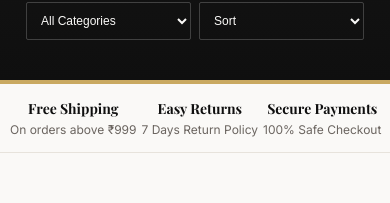
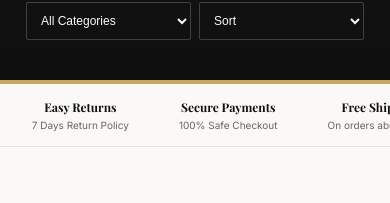
Before and after one commit to Sam-world555/Regal-Choice, a React (Vite) app in the folder frontend/: page / in a window 390 px wide. Shown: the part 379-582 px from the top of the page. Built offline with nearby package versions, Linux system fonts and the light colour scheme; no server answers.

Commit message:
Marquee animation fixed

```diff
--- a/frontend/src/App.css
+++ b/frontend/src/App.css
@@ -211,28 +211,32 @@ body {
   padding: 0 40px;
 }
 
-/* ---------- Trust Strip (Clean & Centered) ---------- */
+/* ---------- Trust Strip (Marquee Animation Fixed) ---------- */
 .trust-strip-wrapper {
   width: 100%;
+  overflow: hidden;
   border-bottom: 1px solid var(--line);
   margin-bottom: 40px;
   padding: 20px 0;
+  background: var(--paper);
 }
 
 .trust-strip {
   display: flex;
-  justify-content: space-evenly; /* Items ko barabar space dega */
-  align-items: center;
-  width: 100%;
-  max-width: 1000px; /* PC par zyada failne nahi dega */
-  margin: 0 auto;
+  width: max-content;
+  animation: marquee 20s linear infinite;
+}
+
+.trust-strip:hover {
+  animation-play-state: paused; /* Mouse le jao toh ruk jaye */
 }
 
 .trust-item {
   display: flex;
   flex-direction: column;
   align-items: center;
-  text-align: center;
+  justify-content: center;
+  margin-right: 100px; /* Gap between items */
   white-space: nowrap;
 }
 
@@ -246,6 +250,12 @@ body {
 .trust-item span {
   font-size: 12px;
   color: var(--muted);
+}
+
+/* Loop Animation */
+@keyframes marquee {
+  0% { transform: translateX(0); }
+  100% { transform: translateX(-33.33%); } /* Kyunki 3 sets hain */
 }
 
 /* ---------- Product Grid ---------- */
@@ -429,15 +439,9 @@ body {
 
   .trust-strip-wrapper { padding: 15px 0; }
 
-  .trust-strip {
-    flex-direction: row;
-    justify-content: space-between;
-    padding: 0 10px;
-    gap: 5px;
-  }
-
-  .trust-item strong { font-size: 11px; }
-  .trust-item span { font-size: 9px; }
+  .trust-item { margin-right: 50px; } /* Mobile me gap thoda kam */
+  .trust-item strong { font-size: 12px; }
+  .trust-item span { font-size: 10px; }
 
   .products-container, .section-heading-wrapper { padding: 0 16px; }
 
--- a/frontend/src/App.jsx
+++ b/frontend/src/App.jsx
@@ -247,21 +247,25 @@ function Home() {
         </div>
       </div>
 
-      {/* 2. Trust Strip Wrapper (Clean & Centered) */}
+      {/* 2. Trust Strip Wrapper (Marquee ke liye 3 sets duplicate) */}
       <div className="trust-strip-wrapper">
         <div className="trust-strip">
-          <div className="trust-item">
-            <strong style={{ display: 'block', fontSize: '14px', fontFamily: 'Playfair Display' }}>Free Shipping</strong>
-            <span style={{ fontSize: '12px', color: '#6b6560' }}>On orders above ₹999</span>
-          </div>
-          <div className="trust-item">
-            <strong style={{ display: 'block', fontSize: '14px', fontFamily: 'Playfair Display' }}>Easy Returns</strong>
-            <span style={{ fontSize: '12px', color: '#6b6560' }}>7 Days Return Policy</span>
-          </div>
-          <div className="trust-item">
-            <strong style={{ display: 'block', fontSize: '14px', fontFamily: 'Playfair Display' }}>Secure Payments</strong>
-            <span style={{ fontSize: '12px', color: '#6b6560' }}>100% Safe Checkout</span>
-          </div>
+
+          {/* SET 1 */}
+          <div className="trust-item"><strong>Free Shipping</strong><span>On orders above ₹999</span></div>
+          <div className="trust-item"><strong>Easy Returns</strong><span>7 Days Return Policy</span></div>
+          <div className="trust-item"><strong>Secure Payments</strong><span>100% Safe Checkout</span></div>
+
+          {/* SET 2 */}
+          <div className="trust-item"><strong>Free Shipping</strong><span>On orders above ₹999</span></div>
+          <div className="trust-item"><strong>Easy Returns</strong><span>7 Days Return Policy</span></div>
+          <div className="trust-item"><strong>Secure Payments</strong><span>100% Safe Checkout</span></div>
+
+          {/* SET 3 */}
+          <div className="trust-item"><strong>Free Shipping</strong><span>On orders above ₹999</span></div>
+          <div className="trust-item"><strong>Easy Returns</strong><span>7 Days Return Policy</span></div>
+          <div className="trust-item"><strong>Secure Payments</strong><span>100% Safe Checkout</span></div>
+
         </div>
       </div>
 
```
